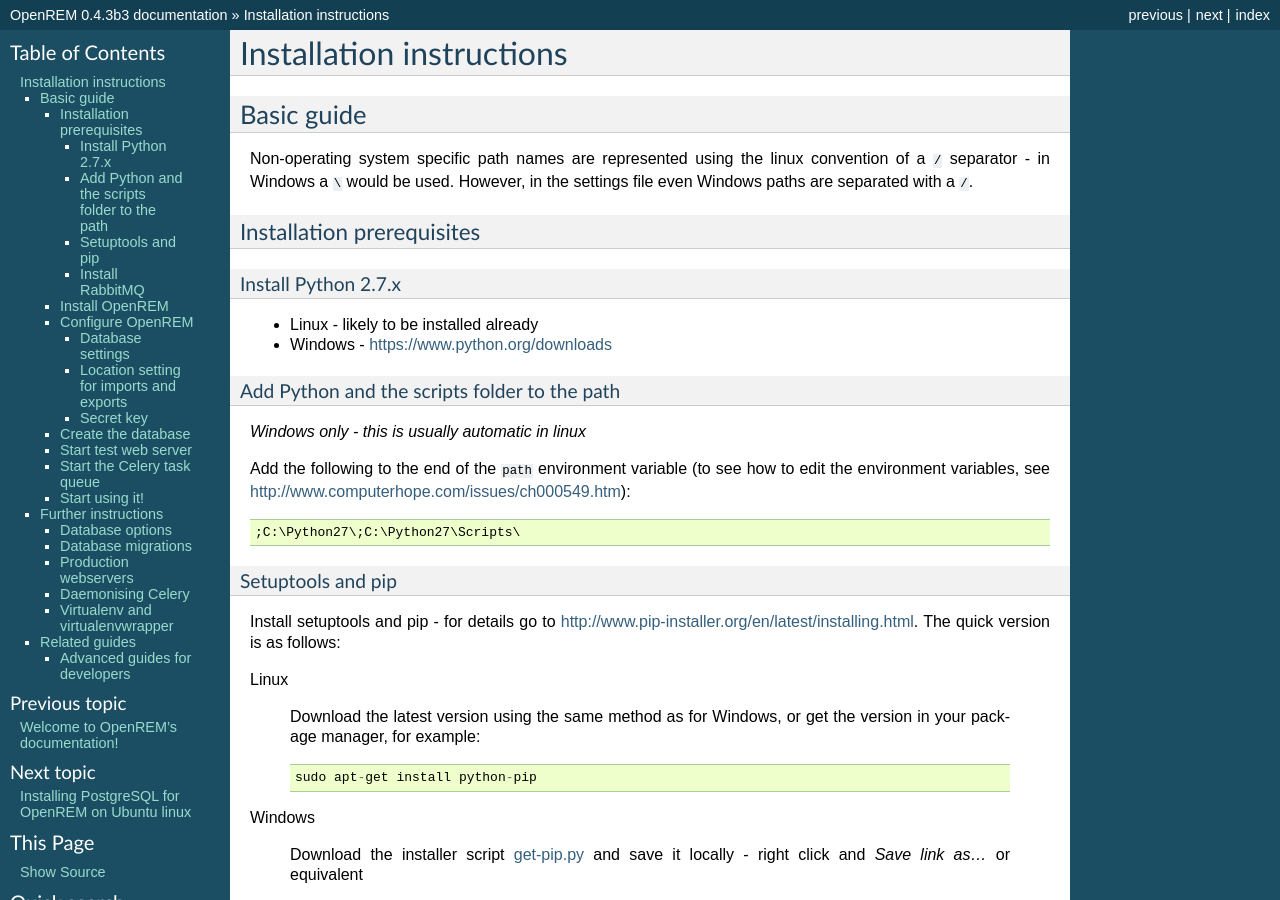
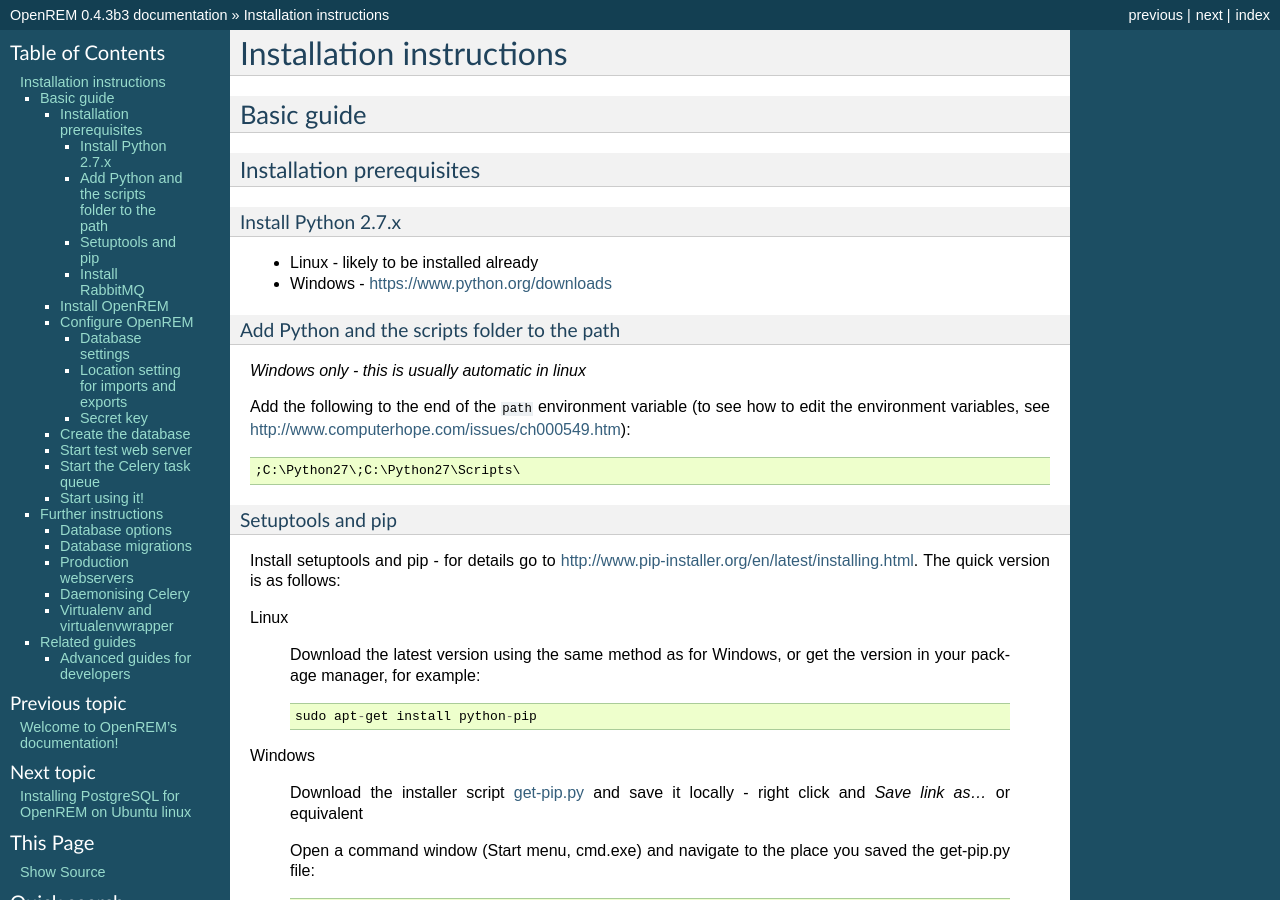
Before and after one commit to ckswilliams/modOpenREM, a Sphinx documentation site: the page built from docs/install.rst, in a window 1280 px wide and 900 px high. Built offline with Sphinx 7.4.7, drawn with Linux system fonts in a browser that asks for light colours; some of the changed text lies outside the part shown.

Commit message:
Removed message about forward and backward slashes, as nearly everything is OS specific now.

```diff
--- a/docs/install.rst
+++ b/docs/install.rst
@@ -4,10 +4,6 @@
 
 Basic guide
 ===========
-
-Non-operating system specific path names are represented using the linux
-convention of a ``/`` separator - in Windows a ``\`` would be used. However,
-in the settings file even Windows paths are separated with a ``/``.
 
 Installation prerequisites
 --------------------------
```
Also changed, not shown: other parts of docs/install.rst (+1 -1 lines).
